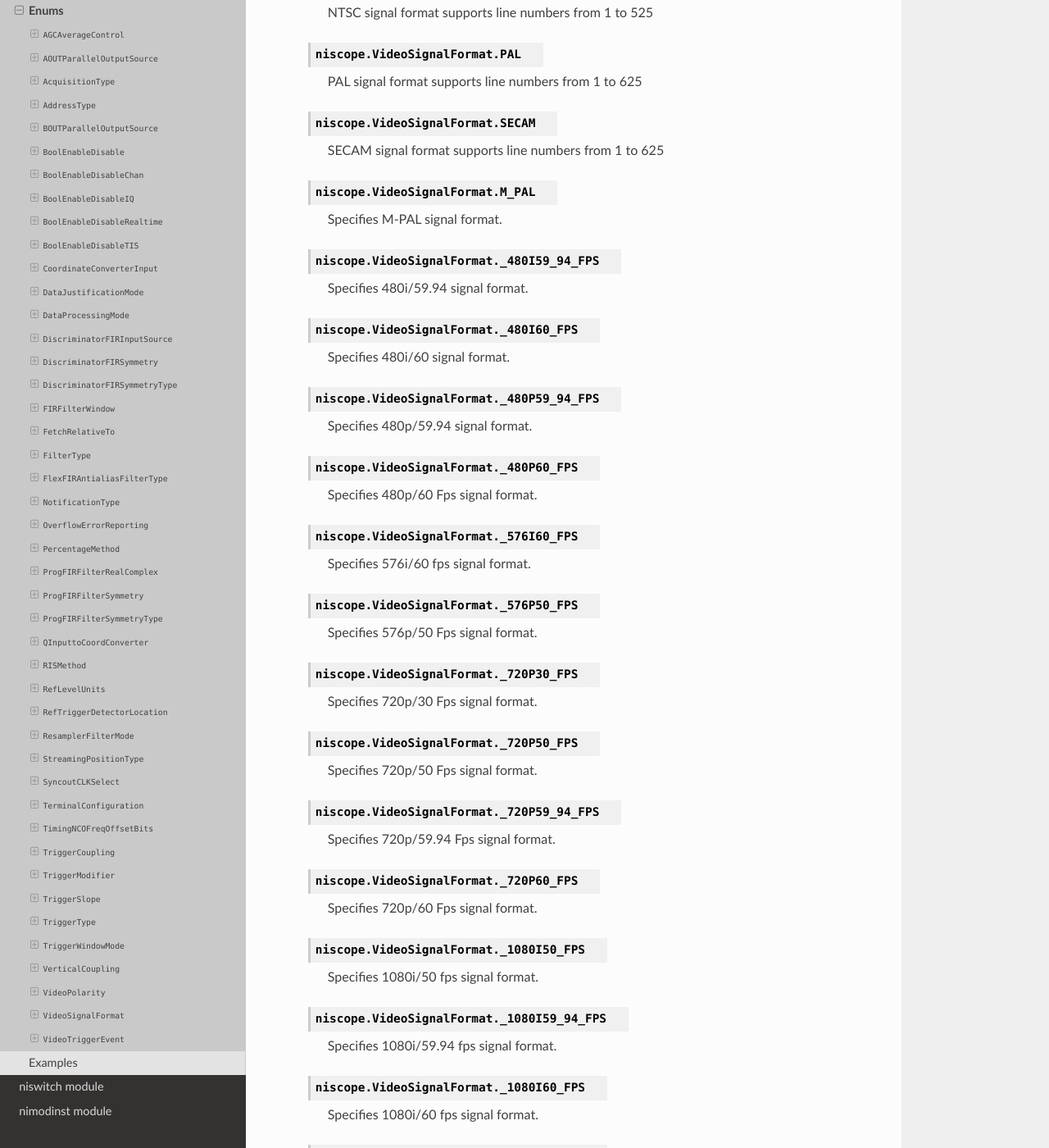
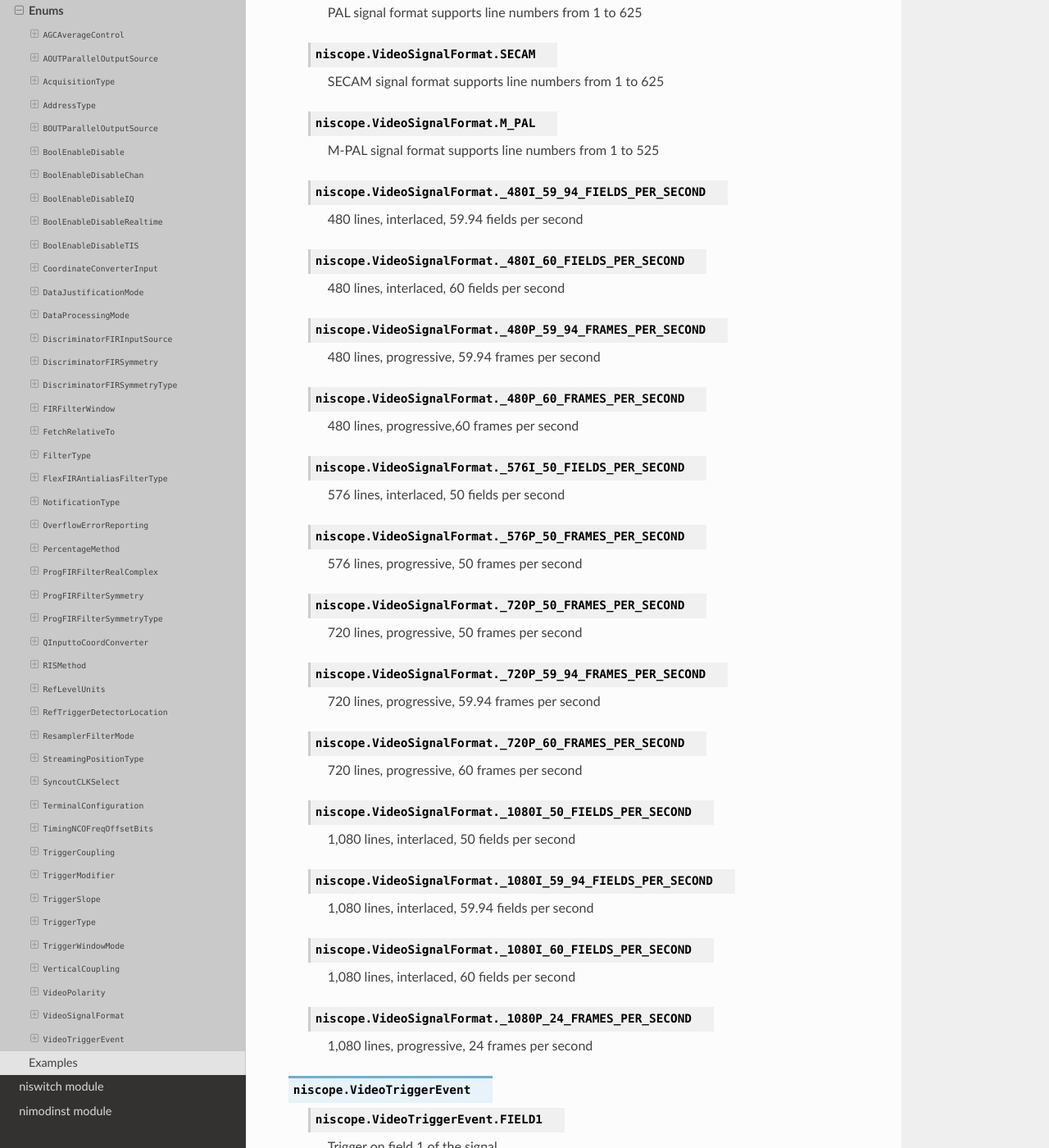
Before and after one commit to ni/nimi-python, a Sphinx documentation site: the page built from docs/niscope/enums.rst, in a window 1280 px wide and 1400 px high, scrolled down 12753 px. Shown: the whole window at 82% size. Built offline with Sphinx 7.4.7 and the Read the Docs theme 2.0.0, drawn with Linux system fonts in a browser that asks for light colours; some of the changed text lies outside the part shown.

Commit message:
Update generated files

```diff
--- a/docs/niscope/enums.rst
+++ b/docs/niscope/enums.rst
@@ -1128,16 +1128,6 @@
 
 
 
-    .. py:attribute:: niscope.TriggerCoupling.LF_REJECT
-
-
-
-        LF Reject filter.
-
-
-
-
-
     .. py:attribute:: niscope.TriggerCoupling.AC_PLUS_HF_REJECT
 
 
@@ -1384,156 +1374,6 @@
 
 
 
-        Specifies M-PAL signal format.
-
-
-
-
-
-    .. py:attribute:: niscope.VideoSignalFormat._480I59_94_FPS
-
-
-
-        Specifies 480i/59.94 signal format.
-
-
-
-
-
-    .. py:attribute:: niscope.VideoSignalFormat._480I60_FPS
-
-
-
-        Specifies 480i/60 signal format.
-
-
-
-
-
-    .. py:attribute:: niscope.VideoSignalFormat._480P59_94_FPS
-
-
-
-        Specifies 480p/59.94 signal format.
-
-
-
-
-
-    .. py:attribute:: niscope.VideoSignalFormat._480P60_FPS
-
-
-
-        Specifies 480p/60 Fps signal format.
-
-
-
-
-
-    .. py:attribute:: niscope.VideoSignalFormat._576I60_FPS
-
-
-
-        Specifies 576i/60 fps signal format.
-
-
-
-
-
-    .. py:attribute:: niscope.VideoSignalFormat._576P50_FPS
-
-
-
-        Specifies 576p/50 Fps signal format.
-
-
-
-
-
-    .. py:attribute:: niscope.VideoSignalFormat._720P30_FPS
-
-
-
-        Specifies 720p/30 Fps signal format.
-
-
-
-
-
-    .. py:attribute:: niscope.VideoSignalFormat._720P50_FPS
-
-
-
-        Specifies 720p/50 Fps signal format.
-
-
-
-
-
-    .. py:attribute:: niscope.VideoSignalFormat._720P59_94_FPS
-
-
-
-        Specifies 720p/59.94 Fps signal format.
-
-
-
-
-
-    .. py:attribute:: niscope.VideoSignalFormat._720P60_FPS
-
-
-
-        Specifies 720p/60 Fps signal format.
-
-
-
-
-
-    .. py:attribute:: niscope.VideoSignalFormat._1080I50_FPS
-
-
-
-        Specifies 1080i/50 fps signal format.
-
-
-
-
-
-    .. py:attribute:: niscope.VideoSignalFormat._1080I59_94_FPS
-
-
-
-        Specifies 1080i/59.94 fps signal format.
-
-
-
-
-
-    .. py:attribute:: niscope.VideoSignalFormat._1080I60_FPS
-
-
-
-        Specifies 1080i/60 fps signal format.
-
-
-
-
-
-    .. py:attribute:: niscope.VideoSignalFormat._1080P24_FPS
-
-
-
-        Specifies 1080p/24 Fps signal format.
-
-
-
-
-
-    .. py:attribute:: niscope.VideoSignalFormat.M_PAL
-
-
-
         M-PAL signal format supports line numbers from 1 to 525
 
 
```
Also changed, not shown: docs/nifgen/enums.rst (+12 -12 lines), 2 other files.
